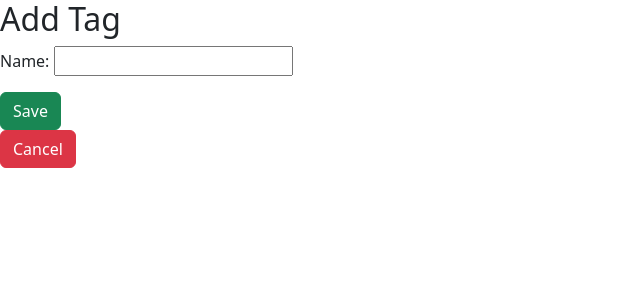
After one commit to javierquirogae/flask_blogly3, a Flask app: page /tag_form in a window 1280 px wide. The commit adds this page. Shown: the top 300 px of the page, without its empty margins (0-640 px from the left). Run offline with Flask 3, Linux system fonts and the light colour scheme.

Commit message:
display tags

```diff
--- a/app.py
+++ b/app.py
@@ -1,6 +1,6 @@
 from flask import Flask, request, render_template,  redirect, flash, session
 from flask_debugtoolbar import DebugToolbarExtension
-from models import db, connect_db, User, Post
+from models import db, connect_db, User, Post, Tag
 
 app = Flask(__name__)
 
@@ -18,7 +18,8 @@ print('connect_db')
 @app.route('/')
 def list_users():
     users = User.query.all()
-    return render_template('list.html', users=users)
+    tags = Tag.query.all()
+    return render_template('list.html', users=users, tags=tags)
 
 
 @app.route("/<int:user_id>")
@@ -26,6 +27,12 @@ def show_user(user_id):
     """Show details about a USER"""
     user = User.query.get_or_404(user_id)
     return render_template("details.html", user=user)
+
+@app.route("/tag/<int:tag_id>")
+def show_tag(tag_id):
+    """Show tag"""
+    tag = Tag.query.get_or_404(tag_id)
+    return render_template("tag.html", tag=tag)
 
 @app.route("/<int:user_id>/<int:post_id>")
 def show_post(user_id, post_id):
@@ -42,13 +49,30 @@ def delete_user(user_id):
     db.session.commit()
     return redirect('/')
 
-
+@app.route("/delete_tag/<int:tag_id>", methods=["POST"])
+def delete_tag(tag_id):
+    """delete tag"""
+    Tag.query.filter_by(id=tag_id).delete()
+    db.session.commit()
+    return redirect('/')
 
 
 
 @app.route('/form')
-def show_form():
+def show_add_user_form():
     return render_template('form.html')
+
+@app.route('/tag_form')
+def show_add_tag_form():
+    return render_template('add_tag.html')
+
+@app.route('/tag_form', methods=["POST"])
+def create_tag():
+    name = request.form["name"]
+    new_tag  = Tag(name=name)
+    db.session.add(new_tag)
+    db.session.commit()
+    return redirect('/')
 
 
 @app.route('/form', methods=["POST"])
@@ -67,13 +91,27 @@ def create_user():
 
 
 @app.route("/<int:user_id>/edit_user")
-def show_edit_form(user_id):
-    """show edit form"""
+def show_edit_user_form(user_id):
+    """show edit user form"""
     user = User.query.get_or_404(user_id)
 
     return render_template("edit.html", user=user)
 
 
+
+@app.route("/edit_tag/<int:tag_id>")
+def show_edit_tag_form(tag_id):
+    """show edit tag form"""
+    tag = Tag.query.get_or_404(tag_id)
+    return render_template("edit_tag.html", tag=tag)
+
+@app.route('/edit_tag/<int:tag_id>', methods=["POST"])
+def edit_tag(tag_id):
+    tag = Tag.query.get_or_404(tag_id)
+    tag.name = request.form["name"]
+    db.session.add(tag)
+    db.session.commit()
+    return redirect('/')
 
 
 @app.route('/<int:user_id>/edit_user', methods=["POST"])
@@ -93,7 +131,8 @@ def edit_user(user_id):
 def show_new_post_form(user_id):
     """show post form"""
     user = User.query.get_or_404(user_id)
-    return render_template("new_post.html", user=user)
+    tags = Tag.query.all()
+    return render_template("new_post.html", user=user, tags=tags)
 
 @app.route('/<int:user_id>/new_post', methods=["POST"])
 def handle_new_post(user_id):
@@ -101,11 +140,19 @@ def handle_new_post(user_id):
     title = request.form["title"]
     content = request.form["content"]
 
-    new_post  = Post(title=title, content=content, user_id=user_id)
+    tag_ids = [int(num) for num in request.form.getlist("tags")]
+    for id in tag_ids:
+        print(id)
+
+    tags = Tag.query.filter(Tag.id.in_(tag_ids)).all()
+
+    new_post  = Post(title=title, content=content, user_id=user_id,tags=tags)
     db.session.add(new_post)
     db.session.commit()
     post = Post.query.filter(Post.title==title)
     p = post.filter(Post.user_id==user_id).first()
+    for tag in p.tags:
+        print(tag.name)
     return redirect(f'/{user_id}/{p.id}')
 
 @app.route("/<int:p_id>/delete_post", methods=["POST"])
@@ -137,5 +184,4 @@ def edit_post(p_id):
     user_id = post.user_id
     db.session.add(post)
     db.session.commit()
-
     return redirect(f'/{user_id}/{p_id}')
--- /dev/null
+++ b/templates/add_tag.html
@@ -0,0 +1,22 @@
+<!DOCTYPE html>
+<html lang="en">
+    <head>
+        <meta charset="UTF-8">
+        <meta http-equiv="X-UA-Compatible" content="IE=edge">
+        <meta name="viewport" content="width=device-width, initial-scale=1.0">
+        <link href="https://cdn.jsdelivr.net/npm/bootstrap@5.3.0-alpha1/dist/css/bootstrap.min.css"
+        rel="stylesheet" integrity="sha384-GLhlTQ8iRABdZLl6O3oVMWSktQOp6b7In1Zl3/Jr59b6EGGoI1aFkw7cmDA6j6gD"
+        crossorigin="anonymous">
+        <title>Blogly Form</title>
+    </head>
+    <body>
+        <h2>Add Tag</h2>
+        <form method="POST">
+            <p>Name: <input name="name"></p>
+            <button class="btn btn-success">Save</button>
+          </form>
+          <form action="/">
+            <button class="btn btn-danger">Cancel</button>
+        </form>
+    </body>
+</html>
```
Also changed, not shown: models.py (+7 -2 lines), templates/edit_tag.html (added, +22 -0 lines), templates/list.html (+10 -0 lines), templates/new_post.html (+10 -3 lines), templates/post.html (+11 -0 lines), templates/tag.html (added, +38 -0 lines).
